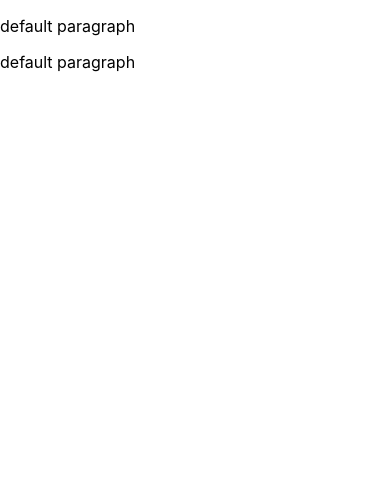
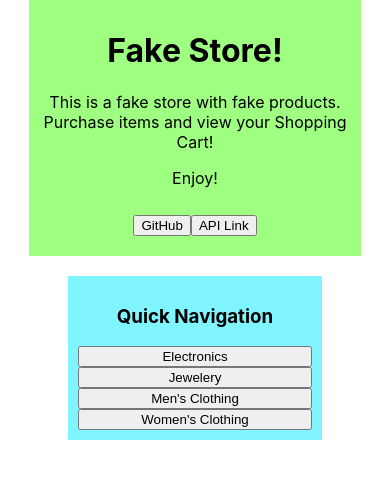
Before and after one commit to tommy128works/Shopping-Cart, a React (Vite) app: page / in a window 390 px wide. Shown: the top 478 px of the page. Built offline with nearby package versions, Linux system fonts and the light colour scheme.

Commit message:
feat: add basic layout of HomePage
No routing or styling has been completed. Basic responsiveness has
been implemented.

```diff
--- a/src/App.jsx
+++ b/src/App.jsx
@@ -1,12 +1,11 @@
-import { useState } from "react";
-import "./App.css";
+import "./App.css"; // need to change to scss file
+import HomePage from "./components/HomePage.tsx";
 
 function App() {
   return (
-    <div>
-      <p>default paragraph</p>
-      <p>default paragraph</p>
-    </div>
+    <>
+      <HomePage name={"string"} />
+    </>
   );
 }
 
--- /dev/null
+++ b/src/components/HomePage.tsx
@@ -0,0 +1,41 @@
+import PropTypes from "prop-types";
+import React from "react";
+
+import "../styles/HomePage.scss";
+
+const HomePage = ({ name }) => {
+  return (
+    <div id="home-page">
+      <div className="main-text">
+        <h1>Fake Store!</h1>
+        <p>This is a fake store with fake products. <br/>
+        Purchase items and view your Shopping Cart!</p>
+        <p>Enjoy!</p>
+
+        <div className="buttons-container" >
+          <button>GitHub</button>
+          <button>API Link</button>
+        </div>
+
+      </div>
+
+{/* Need to dynamically generate the category links */}
+
+      <div className="quick-navigation">
+        <h3>Quick Navigation</h3>
+        <button>Electronics</button>
+        <button>Jewelery</button>
+        <button>Men's Clothing</button>
+        <button>Women's Clothing</button>
+      </div>
+
+      {/* {name} */}
+    </div>
+  );
+};
+
+HomePage.propTypes = {
+  name: PropTypes.string,
+};
+
+export default HomePage;
--- /dev/null
+++ b/src/styles/HomePage.scss
@@ -0,0 +1,45 @@
+#home-page {
+  display: flex;
+  padding: 0px 50px 0px;
+  justify-content: space-between;
+
+  div {
+    text-align: center;
+    padding: 10px;
+  }
+
+  .main-text {
+    background-color: rgb(158, 255, 129);
+
+    width: 500px;
+
+  }
+
+
+  .quick-navigation {
+    background-color: rgb(129, 245, 255);
+
+    width: 300px;
+
+    display: flex;
+    flex-direction: column;
+
+  }
+}
+
+@media (max-width: 1000px) {
+  #home-page {
+    flex-direction: column;
+    align-items: center;
+    row-gap: 20px;
+
+    .main-text{
+      width: min(80vw, 600px);
+    }
+
+    .quick-navigation {
+      width: min(60vw, 450px);
+    }
+
+  }
+}
```
Also changed, not shown: package.json (+5 -2 lines), vite.config.js (line endings or trailing spaces), 2 other files (tests, documents, lock files or other folders).
